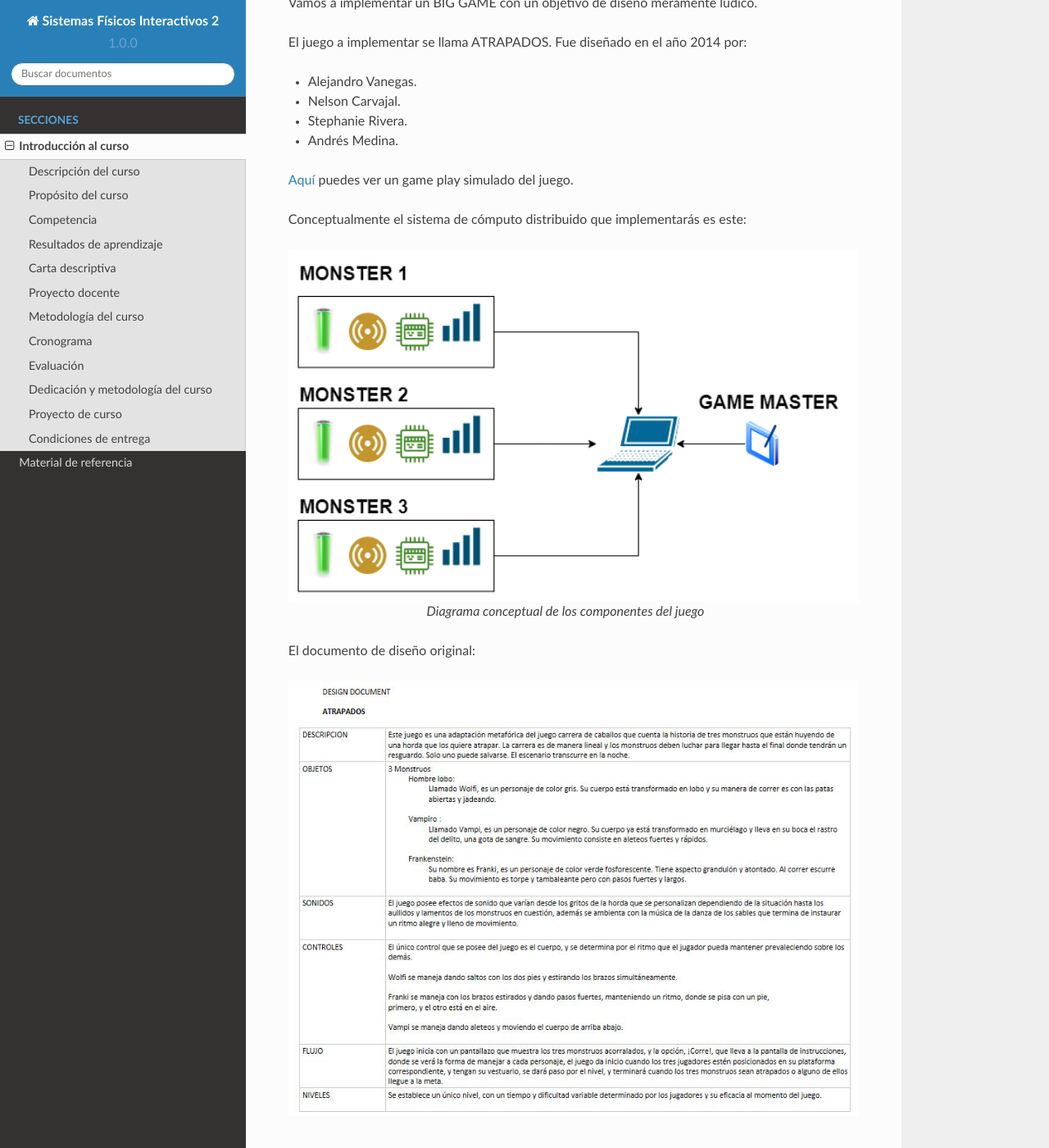
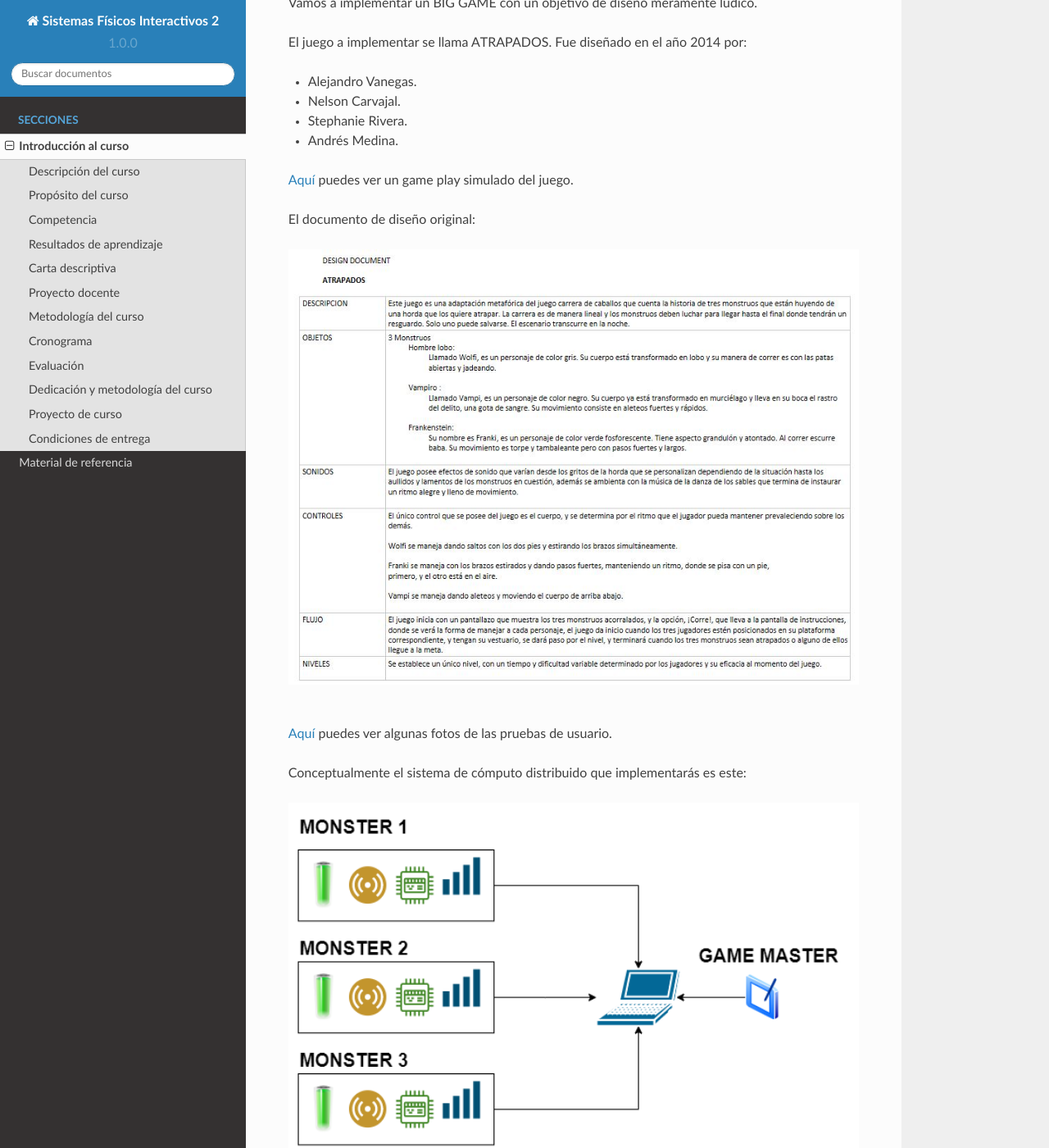
Before and after one commit to juanferfranco/SistemasFisicosInteractivos2, a Sphinx documentation site: the page built from docs/_intro/intro.rst, in a window 1280 px wide and 1400 px high, scrolled down 2453 px. Shown: the whole window at 82% size. Built offline with Sphinx 7.4.7 and the Read the Docs theme 2.0.0, drawn with Linux system fonts in a browser that asks for light colours; some of the changed text lies outside the part shown.

Commit message:
minor fix

```diff
--- a/docs/_intro/intro.rst
+++ b/docs/_intro/intro.rst
@@ -114,16 +114,6 @@ El juego a implementar se llama ATRAPADOS. Fue diseñado en el año 2014 por:
 
 `Aquí <https://youtu.be/OD44njx0Wh4>`__ puedes ver un game play simulado del juego.
 
-Conceptualmente el sistema de cómputo distribuido que implementarás es este:
-
-.. figure:: ../_static/AtrapadosDiagram.png
-   :alt: Diagrama conceptual de atrapados
-   :class: with-shadow
-   :align: center
-   :width: 100%
-
-   Diagrama conceptual de los componentes del juego
-
 El documento de diseño original:
 
 .. figure:: ../_static/DesignDoc.JPG
@@ -136,6 +126,16 @@ El documento de diseño original:
 
 `Aquí <https://drive.google.com/drive/folders/0B0FEIQwvlT4MN2pUd0JRdnlVMjA?resourcekey=0-cSomz0TgoCQmvo9f_sXdLQ&usp=share_link>`__
 puedes ver algunas fotos de las pruebas de usuario.
+
+Conceptualmente el sistema de cómputo distribuido que implementarás es este:
+
+.. figure:: ../_static/AtrapadosDiagram.png
+   :alt: Diagrama conceptual de atrapados
+   :class: with-shadow
+   :align: center
+   :width: 100%
+
+   Diagrama conceptual de los componentes del juego
 
 Condiciones de entrega
 -----------------------
```
